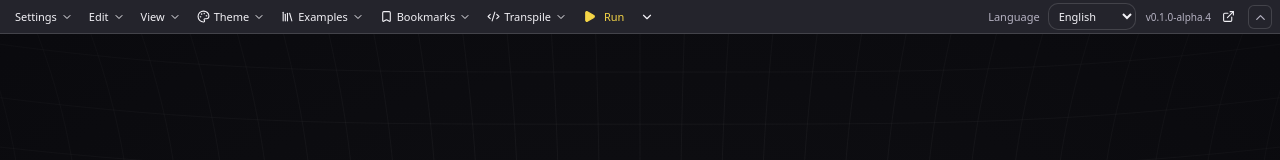
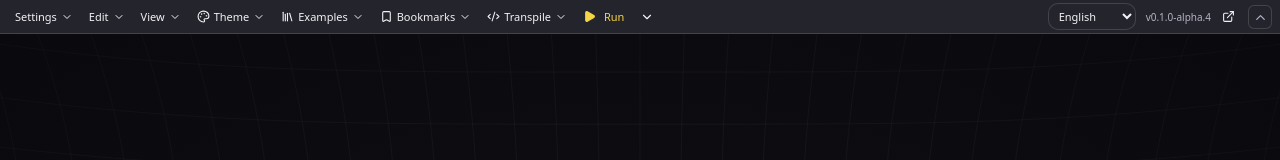
Before and after one commit to lalBi94/Sapphire3, a React (Vite) app: page / in a window 1280 px wide. Shown: the top 160 px of the page. Built offline with nearby package versions, Linux system fonts and the light colour scheme.

Commit message:
Retire le libelle Language de la barre

```diff
--- a/src/components/ProjectNavigation/ProjectNavigation.jsx
+++ b/src/components/ProjectNavigation/ProjectNavigation.jsx
@@ -253,7 +253,7 @@ export default function ProjectNavigation({ busy, message, error, pendingImport,
         </details>
       </div>
       <span className="project-navigation__status" role="status">{busy ? t('nav.working') : message}</span>
-      <label className="project-navigation__language">{t('nav.language')}
+      <label className="project-navigation__language">
         <select value={language} onChange={(event) => setLanguage(event.target.value)} aria-label={t('nav.language')}>
           {supportedLanguages.map((option) => <option value={option.id} key={option.id}>{option.label}</option>)}
         </select>      </label>
```
Also changed, not shown: 1 other file (tests, documents, lock files or other folders).
